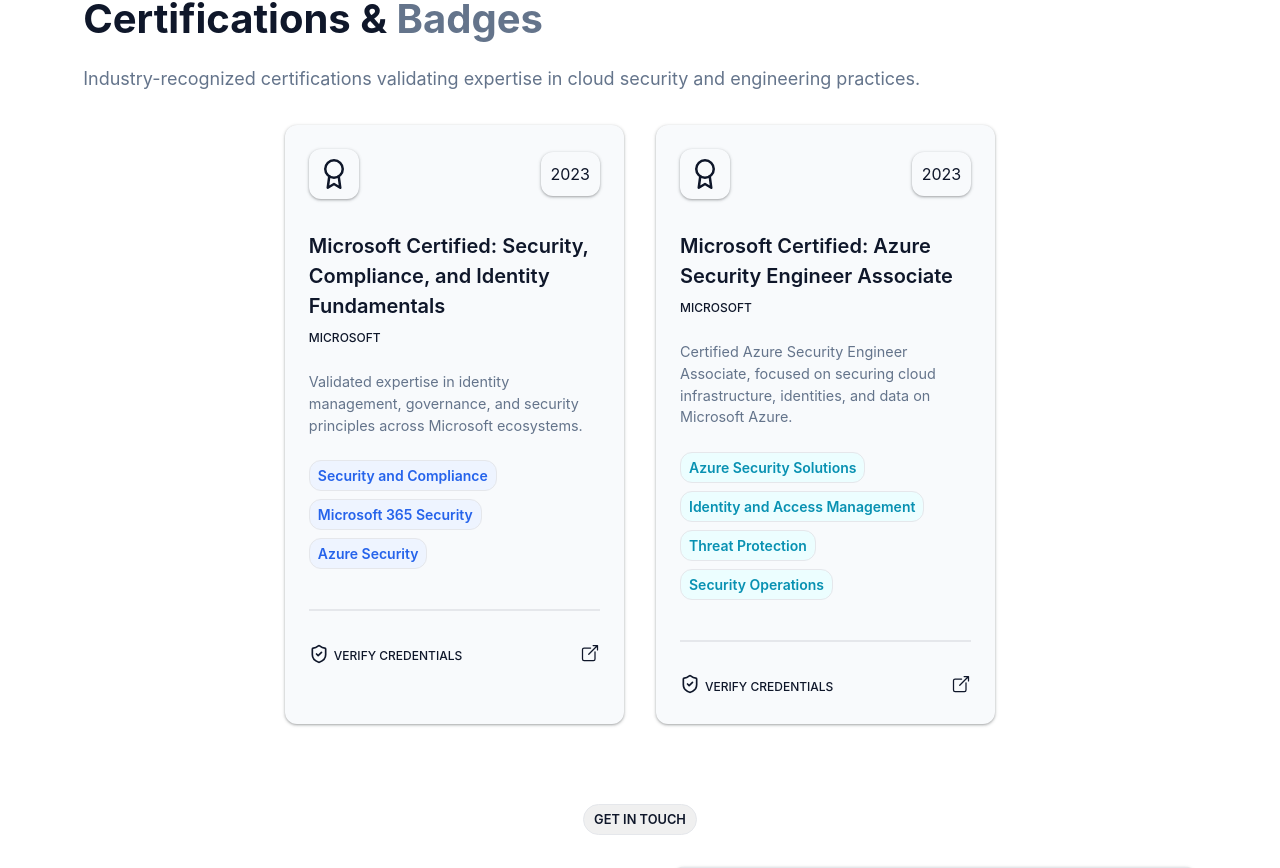
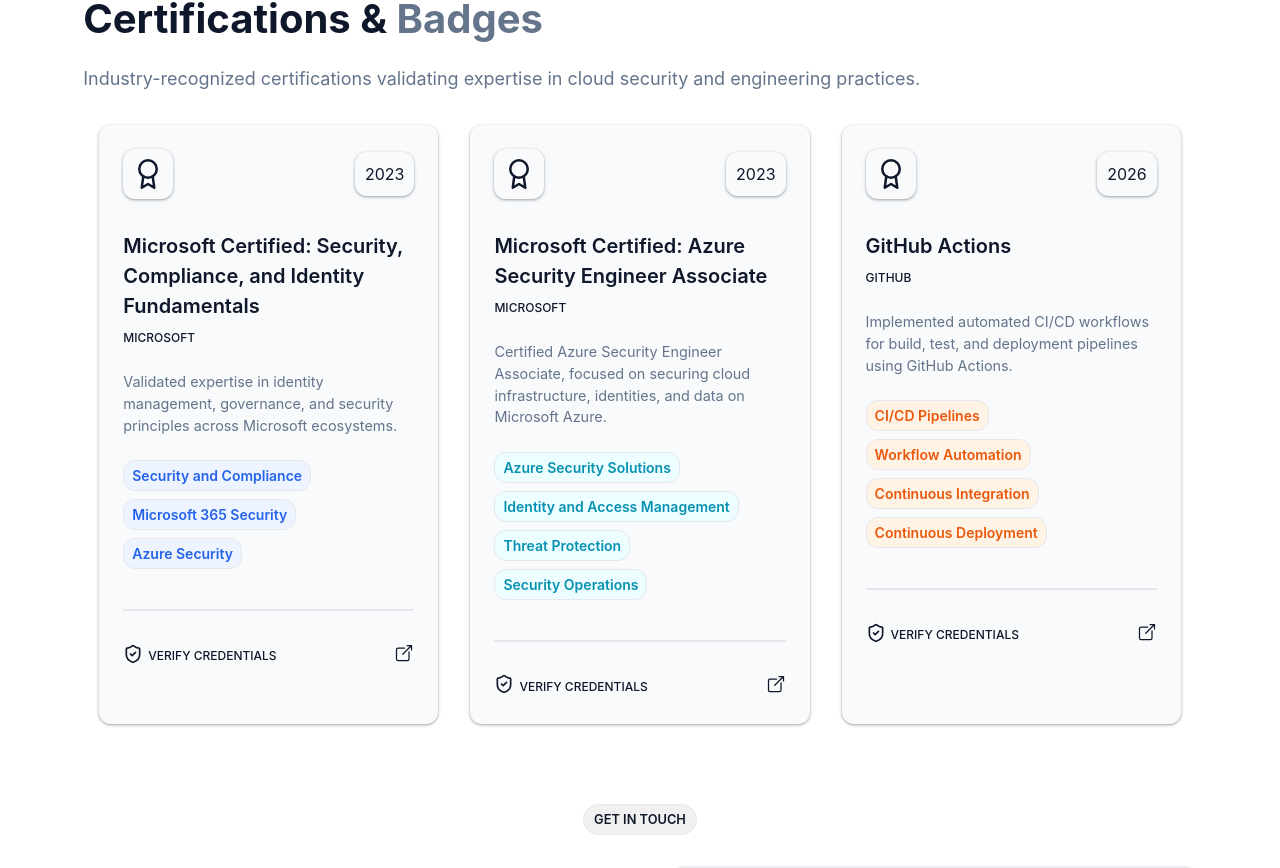
Before and after one commit to onkar-kulkarni-dev/frontend-portfolio, a React (Vite) app in the folder frontend-portfolio/: page / in a window 1280 px wide. Shown: the part 5917-6785 px from the top of the page. Built offline with nearby package versions, Linux system fonts and the light colour scheme.

Commit message:
Uncomment GitHub Actions certification details

```diff
--- a/frontend-portfolio/src/components/sections/Certifications/Certifications.tsx
+++ b/frontend-portfolio/src/components/sections/Certifications/Certifications.tsx
@@ -37,19 +37,20 @@ const Certifications: React.FC<Props> = () => {
       ],
       link: 'https://learn.microsoft.com/api/credentials/share/en-gb/OnkarKulkarni-0540/A2D59D4A93538465?sharingId=97850401415D2CF'
     },
-    // {
-    //   id: 3,
-    //   title: "GitHub Actions",
-    //   desc: "Implemented automated CI/CD workflows for build, test, and deployment pipelines using GitHub Actions.",
-    //   issuer: "GitHub",
-    //   date: 2026,
-    //   skills: [
-    //     "CI/CD Pipelines",
-    //     "Workflow Automation",
-    //     "Continuous Integration",
-    //     "Continuous Deployment",
-    //   ],
-    // },
+    {
+      id: 3,
+      title: "GitHub Actions",
+      desc: "Implemented automated CI/CD workflows for build, test, and deployment pipelines using GitHub Actions.",
+      issuer: "GitHub",
+      date: 2026,
+      skills: [
+        "CI/CD Pipelines",
+        "Workflow Automation",
+        "Continuous Integration",
+        "Continuous Deployment",
+      ],
+      link: 'https://learn.microsoft.com/en-gb/users/onkarkulkarni-0540/credentials/bc11a4f9442606e9'
+    },
   ];
   const skillColorMap: Record<string, string> = {
     // Blue
```
